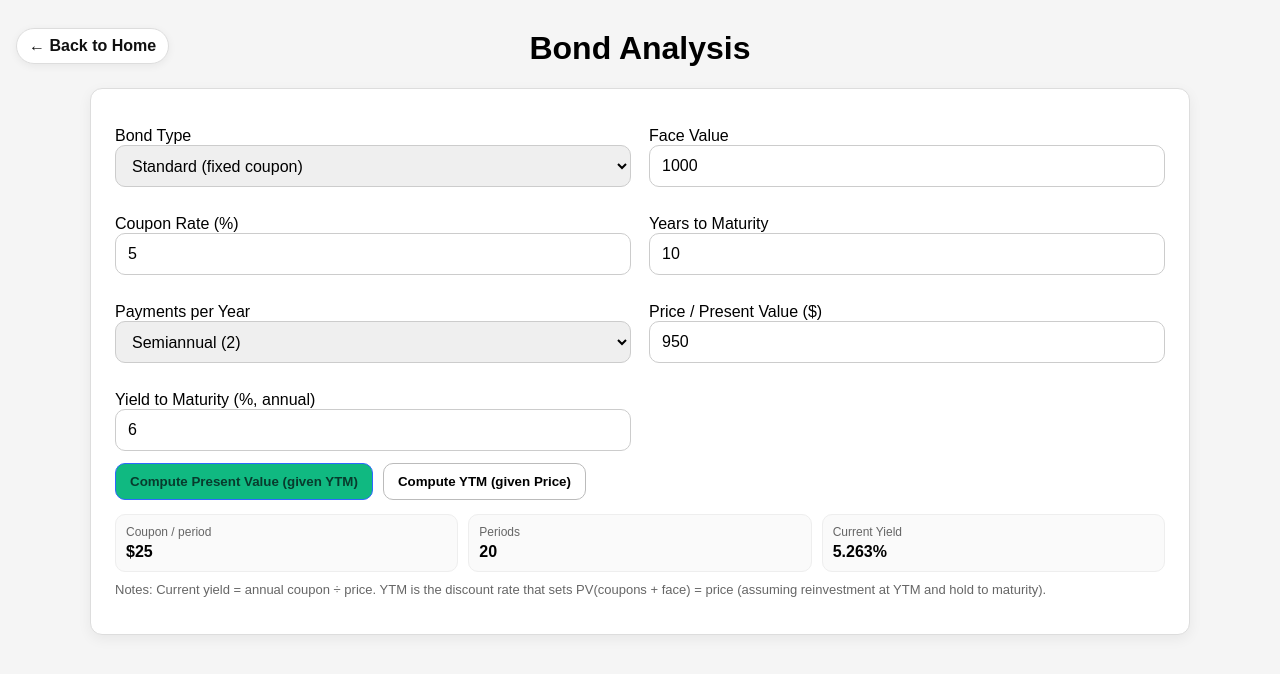
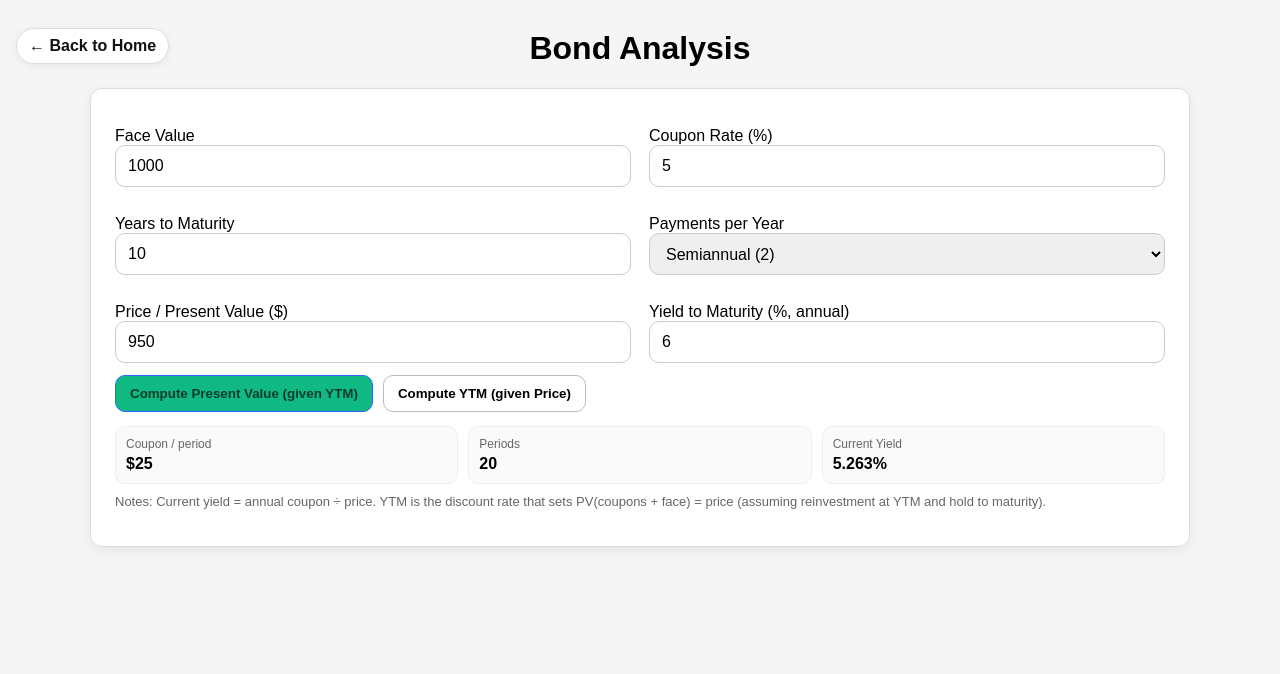
Before and after one commit to worthingtontercero/know_your_investment, a Flask app: page /bonds in a window 1280 px wide. Shown: the top 674 px of the page. Run offline with Flask 3, Linux system fonts and the light colour scheme.

Commit message:
cleaned bonds dropdown 08/21

```diff
--- a/templates/bonds.html
+++ b/templates/bonds.html
@@ -14,14 +14,7 @@
   <div class="container">
     <!-- Inputs -->
     <div class="grid">
-      <div class="row">
-        <label class="label" for="bond-type">Bond Type</label>
-        <select id="bond-type" class="select">
-          <option value="standard">Standard (fixed coupon)</option>
-          <option value="european">European (annual coupon)</option>
-          <option value="zero">Zero-coupon</option>
-        </select>
-      </div>
+
 
       <div class="row">
         <label class="label" for="face">Face Value</label>
@@ -119,19 +112,16 @@
   const couponPct = Number($('coupon').value);
   const years = Number($('years').value);
   const freq = Number($('freq').value);
-      const type = $('bond-type').value;
 
-      const periods = Math.round(years * (type === 'european' ? 1 : freq));
-      const effectiveFreq = (type === 'european') ? 1 : freq;
-
-      const couponPerPeriod =
-        type === 'zero' ? 0 : (face * (couponPct / 100)) / effectiveFreq;
+  const periods = Math.round(years * freq);
+  const couponPerPeriod = (face * (couponPct / 100)) / freq;
 
   $('stat-cpn').textContent = '$' + round(couponPerPeriod, 2);
   $('stat-n').textContent = periods;
 
-      return { face, couponPct, years, freq: effectiveFreq, periods, couponPerPeriod };
+  return { face, couponPct, years, freq, periods, couponPerPeriod };
 }
+
 
     function updateCurrentYield() {
       const { face, couponPct } = computeDerived();
```
Lines whose indentation alone changed are shown as unchanged.
